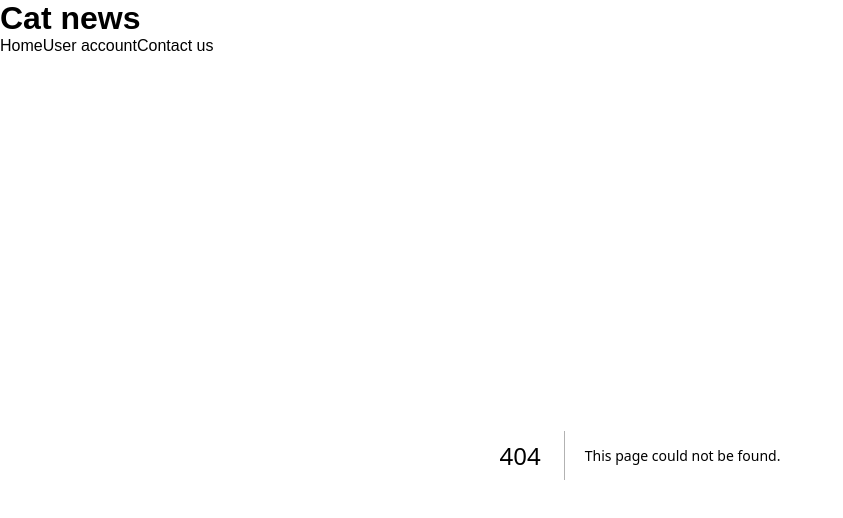
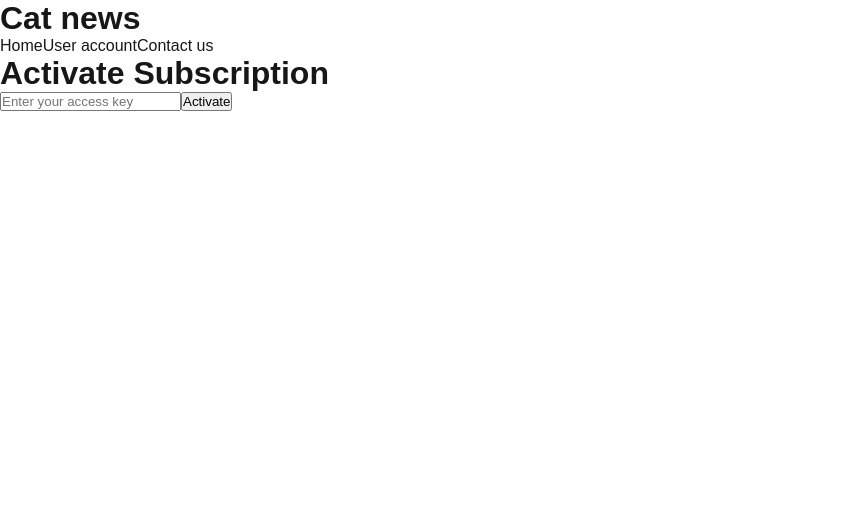
Before and after one commit to xep97/news, a Next.js app: page /get-subscription in a window 1280 px wide. Before the commit this address had no page. Shown: the top 518 px of the page, without its empty margins (0-843 px from the left). Built offline with nearby package versions, Linux system fonts and the light colour scheme; no server answers.

Commit message:
added more

```diff
--- /dev/null
+++ b/src/app/get-subscription/page.jsx
@@ -0,0 +1,89 @@
+"use client";
+
+import { useState } from "react";
+import { supabase } from "../../../lib/supabaseClient";
+
+export default function GetSubscriptionPage() {
+  const [accessKey, setAccessKey] = useState("");
+  const [message, setMessage] = useState("");
+
+  const handleSubmit = async (e) => {
+    e.preventDefault();
+    setMessage("");
+
+    // Get current session
+    const { data: { session } } = await supabase.auth.getSession();
+    if (!session) {
+      setMessage("You must be signed in to activate a subscription.");
+      return;
+    }
+
+    // Check if access key exists and is unused
+    const { data: keyData, error } = await supabase
+      .from("access_keys")
+      .select("*")
+      .eq("key", accessKey)
+      .eq("used", false)
+      .single();
+
+    if (error || !keyData) {
+      setMessage("Invalid or already used access key.");
+      return;
+    }
+
+    // Calculate new subscription expiration date
+    const now = new Date();
+    const currentExpiryRes = await supabase
+      .from("profiles")
+      .select("subscription_status")
+      .eq("id", session.user.id)
+      .single();
+
+    let currentExpiry = currentExpiryRes.data?.subscription_status
+      ? new Date(currentExpiryRes.data.subscription_status)
+      : now;
+
+    if (currentExpiry < now) currentExpiry = now; // If expired, start from now
+
+    const newExpiry = new Date(
+      currentExpiry.setMonth(currentExpiry.getMonth() + keyData.months)
+    );
+
+    // Update user's subscription_status
+    const { error: updateError } = await supabase
+      .from("profiles")
+      .update({ subscription_status: newExpiry.toISOString() })
+      .eq("id", session.user.id);
+
+    if (updateError) {
+      setMessage("Failed to update subscription. Try again.");
+      return;
+    }
+
+    // Mark the access key as used
+    await supabase
+      .from("access_keys")
+      .update({ used: true })
+      .eq("id", keyData.id);
+
+    setMessage(`Subscription activated! Expires on ${newExpiry.toLocaleDateString()}`);
+    setAccessKey("");
+  };
+
+  return (
+    <div className="get-subscription-page">
+      <h1>Activate Subscription</h1>
+      <form onSubmit={handleSubmit}>
+        <input
+          type="text"
+          placeholder="Enter your access key"
+          value={accessKey}
+          onChange={(e) => setAccessKey(e.target.value)}
+          required
+        />
+        <button type="submit">Activate</button>
+      </form>
+      {message && <p style={{ marginTop: "1rem", fontWeight: "bold" }}>{message}</p>}
+    </div>
+  );
+}
```
Also changed, not shown: src/app/article/[id]/page.jsx (+33 -3 lines).
